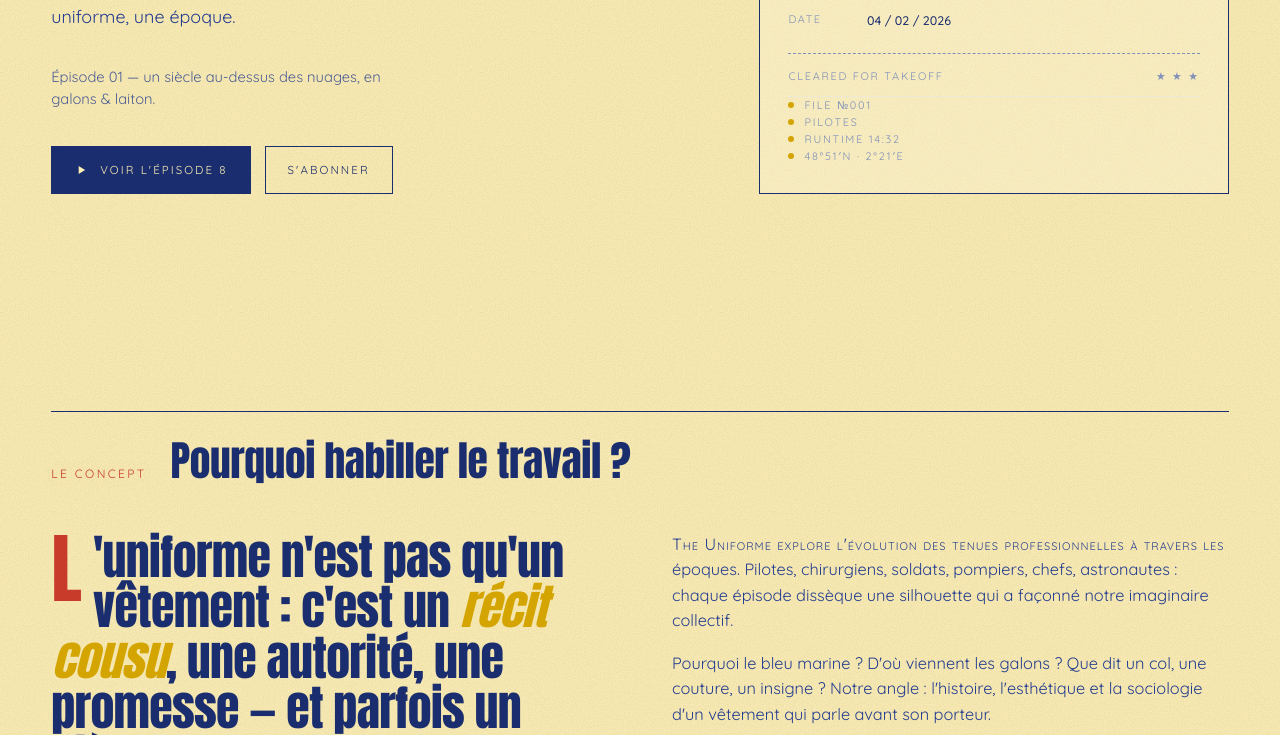
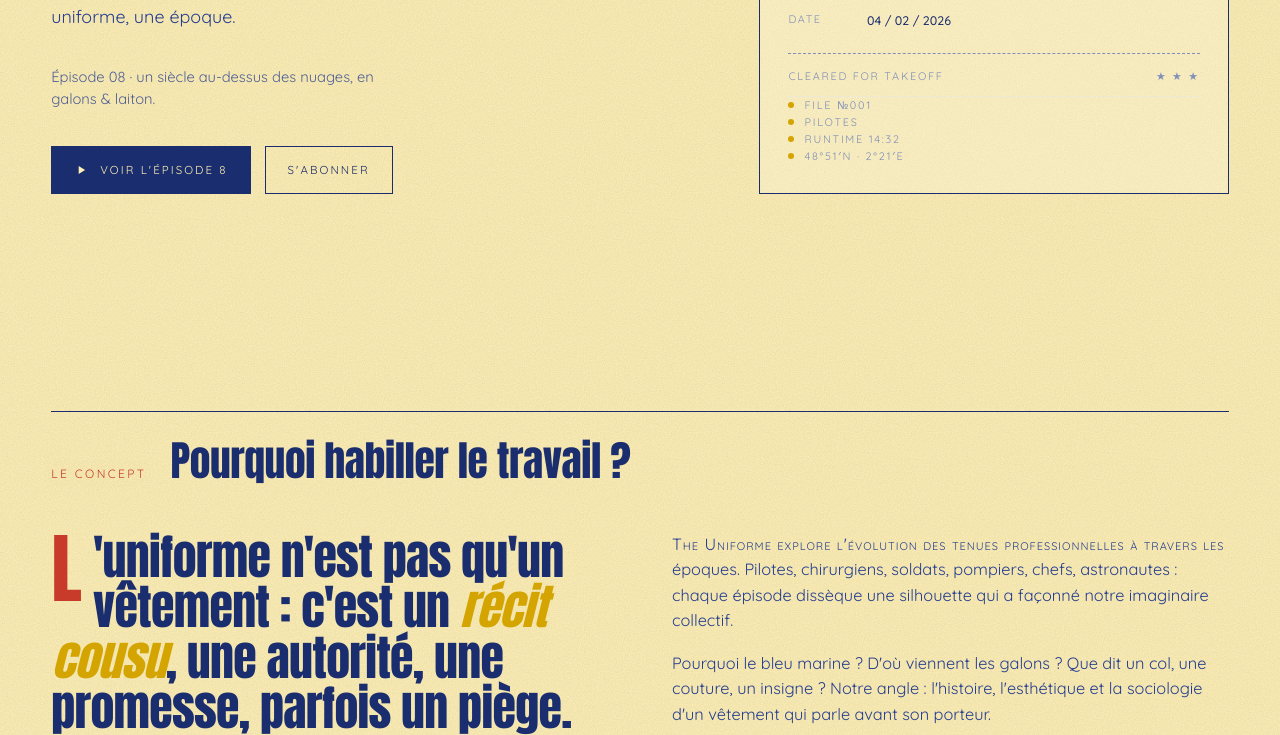
Before and after one commit to moha-dc/THE-uniforme, a website: page index.html in a window 1280 px wide. Shown: the part 585-1320 px from the top of the page. Drawn offline with Linux system fonts and the light colour scheme.

Commit message:
Textes : retrait des tirets IA, épisode 01 -> 08

```diff
--- a/index.html
+++ b/index.html
@@ -69,7 +69,7 @@
           Pilotes, chirurgiens, pompiers, chefs, astronautes&nbsp;: un épisode, un uniforme, une époque.
         </p>
         <p class="max-w-[38ch] leading-[1.5] text-ink-2 mb-9 text-[0.92em] opacity-80">
-          Épisode 01&nbsp;— un siècle au-dessus des nuages, en galons&nbsp;&amp;&nbsp;laiton.
+          Épisode 08 · un siècle au-dessus des nuages, en galons&nbsp;&amp;&nbsp;laiton.
         </p>
 
         <div class="flex gap-3.5 flex-wrap">
@@ -132,7 +132,7 @@
 
     <div class="grid grid-cols-1 lg:grid-cols-2 gap-[clamp(24px,5vw,80px)] items-start">
       <p class="font-display font-light text-[clamp(1.8rem,3.8vw,3rem)] leading-[1.05] tracking-[-0.015em] reveal">
-        <span class="drop-cap text-rust">L</span>'uniforme n'est pas qu'un vêtement&nbsp;: c'est un <em class="text-gold">récit cousu</em>, une autorité, une promesse — et parfois un piège.
+        <span class="drop-cap text-rust">L</span>'uniforme n'est pas qu'un vêtement&nbsp;: c'est un <em class="text-gold">récit cousu</em>, une autorité, une promesse, parfois un piège.
       </p>
 
       <div class="manifesto-body reveal">
@@ -317,7 +317,7 @@
   <div class="max-w-site mx-auto px-[clamp(20px,4vw,64px)]">
     <div class="font-sans text-[0.7rem] tracking-[0.3em] text-gold uppercase mb-7 reveal">— Rejoignez l'aventure</div>
     <h2 class="font-display font-light text-[clamp(2.4rem,6.5vw,5rem)] leading-[0.95] tracking-[-0.025em] max-w-[18ch] mx-auto mb-8 reveal">Un uniforme, <em class="text-gold">une histoire</em>.</h2>
-    <p class="max-w-[48ch] mx-auto mb-10 text-mist text-[1.05rem] reveal">Un nouvel épisode chaque mois. Une silhouette, une époque, une histoire — et toutes les coulisses d'un uniforme que vous croyiez connaître.</p>
+    <p class="max-w-[48ch] mx-auto mb-10 text-mist text-[1.05rem] reveal">Un nouvel épisode chaque mois. Une silhouette, une époque, une histoire. Toutes les coulisses d'un uniforme que vous croyiez connaître.</p>
 
     <a class="inline-flex items-center gap-3 px-[22px] py-[14px] font-sans text-[0.72rem] uppercase tracking-[0.18em] border border-gold bg-gold text-ink transition-all duration-[250ms] hover:bg-bone hover:border-bone reveal" href="https://www.youtube.com/channel/UCp7he_RwU2YbY9q9XQv0EQg" target="_blank" rel="noopener noreferrer">
       <svg class="w-3.5 h-3.5 shrink-0" viewBox="0 0 24 24" fill="currentColor"><path d="M23.5 6.2a3 3 0 0 0-2.1-2.1C19.5 3.5 12 3.5 12 3.5s-7.5 0-9.4.6A3 3 0 0 0 .5 6.2 31 31 0 0 0 0 12a31 31 0 0 0 .5 5.8 3 3 0 0 0 2.1 2.1c1.9.6 9.4.6 9.4.6s7.5 0 9.4-.6a3 3 0 0 0 2.1-2.1A31 31 0 0 0 24 12a31 31 0 0 0-.5-5.8zM9.7 15.6V8.4l6.3 3.6-6.3 3.6z"/></svg>
```
